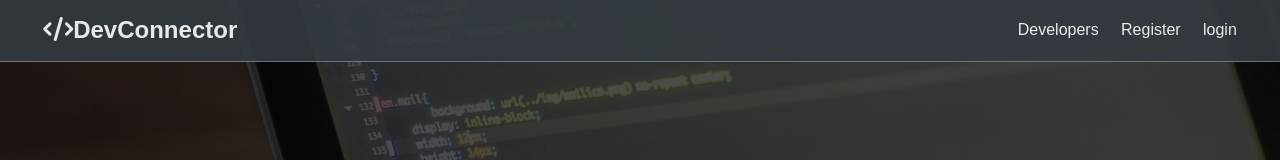
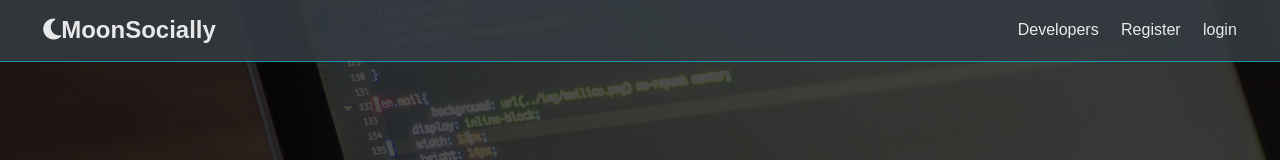
Before and after one commit to mfaisalabbasi/socialapp, a React (Create React App) app in the folder client/: page / in a window 1280 px wide. Shown: the top 160 px of the page. Built offline with nearby package versions, Linux system fonts and the light colour scheme; no server answers.

Commit message:
updating file

```diff
--- a/client/src/components/layouts/Navbar.js
+++ b/client/src/components/layouts/Navbar.js
@@ -53,7 +53,7 @@ const Navbar = () => {
       <nav className='navbar bg-dark'>
         <h1>
           <Link to='/'>
-            <i className='fas fa-code'></i>DevConnector
+            <i className='fas fa-moon'></i>MoonSocially
           </Link>
         </h1>
         {!loading && (
```
